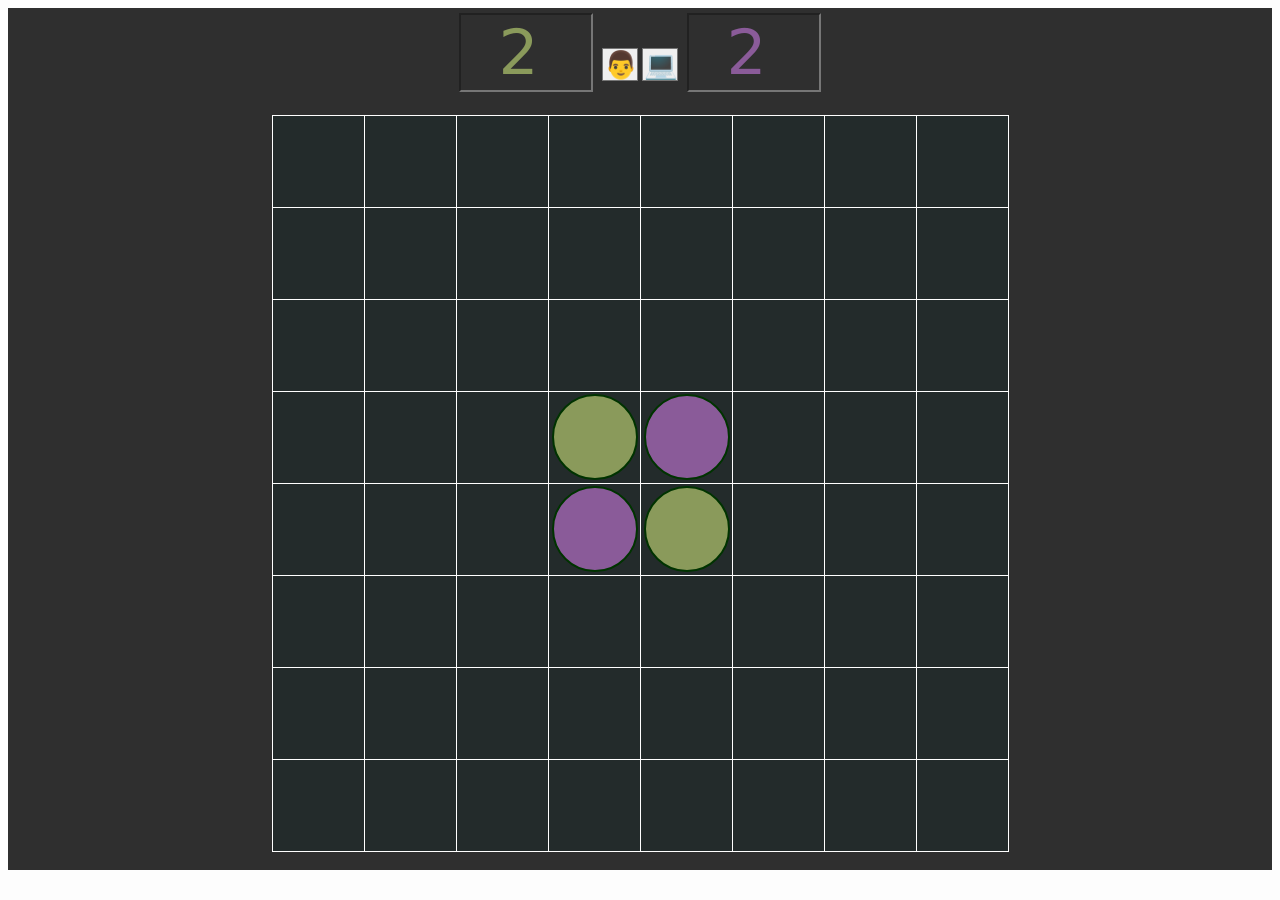
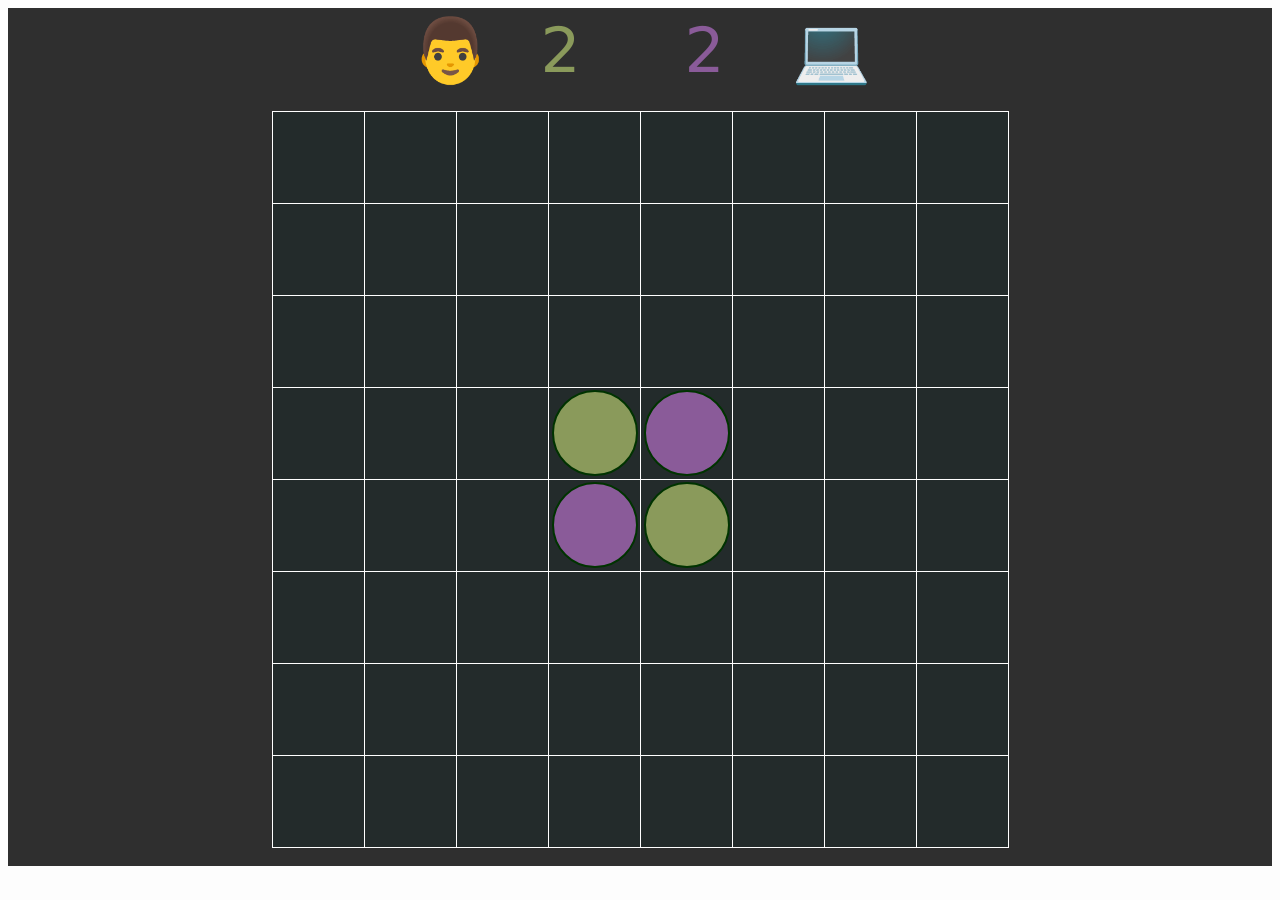
Before and after one commit to elazarg/elazarg.github.io, a Jekyll site: the page reversi.html, which Jekyll copies as it is, in a window 1280 px wide. Built offline with Jekyll 4.4.1, drawn with Linux system fonts in a browser that asks for light colours.

Commit message:
Update reversi.html

```diff
--- a/reversi.html
+++ b/reversi.html
@@ -28,20 +28,21 @@
 }
 
 .score {
+    border: 0;
     cursor: default;
     margin: 5px;
     font: 7vmin "Comic Sans MS";
+    background-color: #2F2F2F;
 }
 
 .thinking_input {
-    font: 3vmin "Comic Sans MS";
+    border: 0;
     text-align: center;
     outline: none;
     size: 4em;
 }
 
 #player_0_score {
-    background-color: #2F2F2F;
     color: #8a9a5b;
     text-align: center;
     width: 2em;
@@ -49,7 +50,6 @@
 }
 
 #player_1_score {
-    background-color: #2F2F2F;
     min-width: 2em;
     text-align: center;
     width: 2em;
@@ -60,6 +60,7 @@ select {
     -moz-appearance: none;
     text-indent: 1px;
     text-overflow: '';
+    size: 2em;
 }
 </style>
 <title>Reversi</title>
@@ -67,16 +68,16 @@ select {
 <body>
     <div id="main_container">
             <div id="scoreboard">
-                <input class="score" id="player_0_score" value="2" type="number" min="0" max="64" maxlength="3" readonly>
-                <select class="thinking_input" id="strategy_0">
+                <select class="thinking_input score" type="button" id="strategy_0">
                     <option value="0" selected>👨</option>
                     <option value="100">💻</option>
                 </select>
-                <select class="thinking_input" id="strategy_1">
+                <input class="score" id="player_0_score" value="2" type="number" min="0" max="64" maxlength="3" readonly>
+                <input class="score" id="player_1_score" value="2" type="number" min="0" max="64" maxlength="3" readonly>
+                <select class="thinking_input score" id="strategy_1">
                     <option value="0">👱</option>
                     <option value="100" selected>💻</option>
                 </select>
-                <input class="score" id="player_1_score" value="2" type="number" min="0" max="64" maxlength="3" readonly>
             </div>
         <br>
         <canvas id="board"></canvas>
```
Also changed, not shown: other parts of reversi.html (+1 -1 lines).
